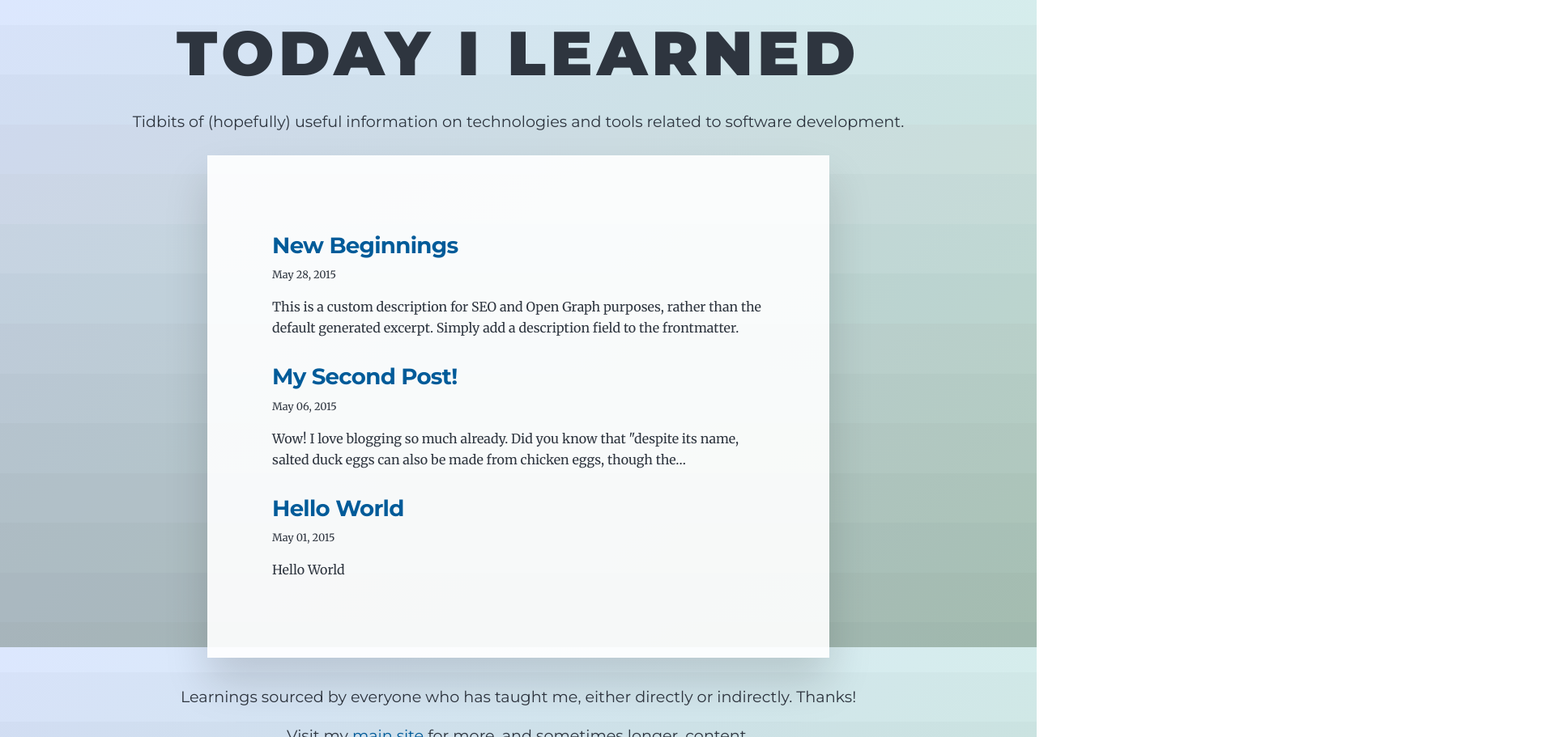
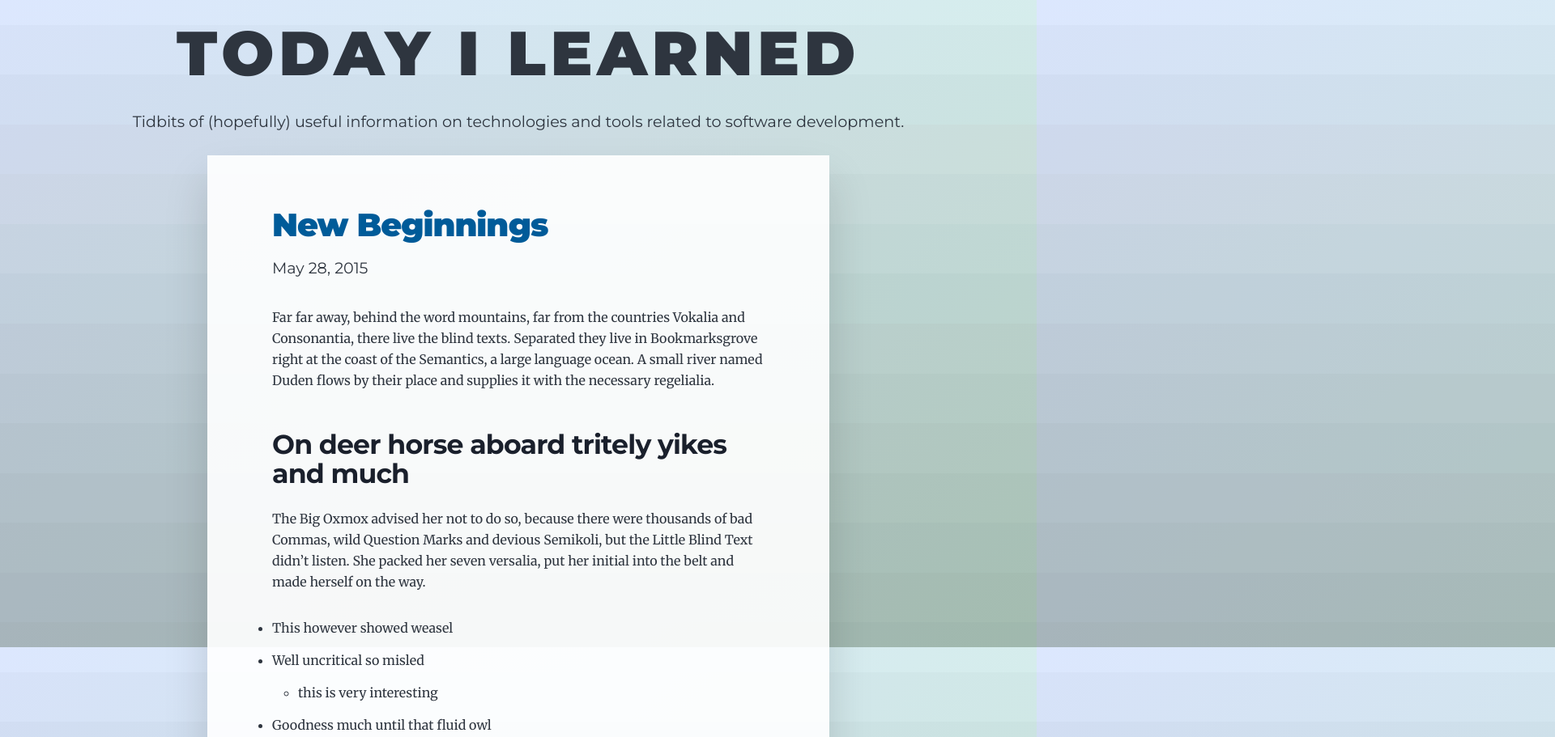
Before and after one commit to davidlamt/til, a Gatsby site: page / in a window 1280 px wide. Shown: the top 911 px of the page at 81% size, 1920 px wide, since content can reach past the window. Built offline with nearby package versions, Linux system fonts and the light colour scheme; Gatsby itself is replaced by a stand-in of ours; some packages are replaced by stand-ins of ours.

Commit message:
Display full posts on main page as well

```diff
--- a/src/components/Post.tsx
+++ b/src/components/Post.tsx
@@ -3,10 +3,18 @@
 import { MDXRenderer } from 'gatsby-plugin-mdx';
 import styled from '@emotion/styled';
 
-import SEO from '../components/seo';
+import { PostData } from '../types';
 
 const Title = styled.h1`
   margin: var(--spacing-0) var(--spacing-0) var(--spacing-4) var(--spacing-0);
+`;
+
+const TitleLink = styled(Link)`
+  text-decoration: none;
+
+  h1 {
+    color: var(--color-primary);
+  }
 `;
 
 const Date = styled.p`
@@ -27,16 +35,7 @@
       title: string;
     };
   };
-  post: {
-    id: string;
-    excerpt: string;
-    body: string;
-    frontmatter: {
-      date: string;
-      title: string;
-      description: string;
-    };
-  };
+  post: PostData;
   previous?: {
     fields: {
       slug: string;
@@ -45,18 +44,31 @@
       title: string;
     };
   };
+  shouldLinkifyTitle?: boolean;
 };
 
-const Post: React.FC<PostProps> = ({ next, post, previous }) => {
+const Post: React.FC<PostProps> = ({
+  next,
+  post,
+  previous,
+  shouldLinkifyTitle = false,
+}) => {
+  let titleFragment;
+  if (shouldLinkifyTitle) {
+    titleFragment = (
+      <TitleLink to={post.fields.slug} itemProp="url">
+        <Title itemProp="headline">{post.frontmatter.title}</Title>
+      </TitleLink>
+    );
+  } else {
+    titleFragment = <Title itemProp="headline">{post.frontmatter.title}</Title>;
+  }
+
   return (
     <>
-      <SEO
-        title={post.frontmatter.title}
-        description={post.frontmatter.description || post.excerpt}
-      />
       <article itemScope itemType="http://schema.org/Article">
         <div>
-          <Title itemProp="headline">{post.frontmatter.title}</Title>
+          {titleFragment}
           <Date>{post.frontmatter.date}</Date>
         </div>
         <MDXRenderer>{post.body}</MDXRenderer>
--- a/src/pages/index.tsx
+++ b/src/pages/index.tsx
@@ -1,20 +1,11 @@
 import React from 'react';
-import { Link, PageProps, graphql, useStaticQuery } from 'gatsby';
+import { PageProps, graphql, useStaticQuery } from 'gatsby';
 
 import Layout from '../components/layout';
 import SEO from '../components/seo';
+import { Post } from '../components';
 
-type NodeData = {
-  excerpt: string;
-  fields: {
-    slug: string;
-  };
-  frontmatter: {
-    date: string;
-    title: string;
-    description: string;
-  };
-};
+import { PostData } from '../types';
 
 type QueryData = {
   site: {
@@ -23,7 +14,7 @@
     };
   };
   allMdx: {
-    nodes: NodeData[];
+    nodes: PostData[];
   };
 };
 
@@ -38,6 +29,7 @@
         }
         allMdx(sort: { fields: [frontmatter___date], order: DESC }) {
           nodes {
+            body
             excerpt
             fields {
               slug
@@ -47,6 +39,7 @@
               title
               description
             }
+            id
           }
         }
       }
@@ -55,50 +48,12 @@
   const siteTitle = data.site.siteMetadata?.title || `Title`;
   const posts = data.allMdx.nodes;
 
-  if (posts.length === 0) {
-    return (
-      <Layout location={location} title={siteTitle}>
-        <SEO title="All posts" />
-        <p>
-          No blog posts found. Add markdown posts to &quot;content/blog&quot;
-          (or the directory you specified for the
-          &quot;gatsby-source-filesystem&quot; plugin in gatsby-config.js).
-        </p>
-      </Layout>
-    );
-  }
-
   return (
     <Layout location={location} title={siteTitle}>
       <SEO title="All posts" />
-      {posts.map((post) => {
-        const title = post.frontmatter.title || post.fields.slug;
-        return (
-          <article
-            key={post.fields.slug}
-            className="post-list-item"
-            itemScope
-            itemType="http://schema.org/Article"
-          >
-            <header>
-              <h2>
-                <Link to={post.fields.slug} itemProp="url">
-                  <span itemProp="headline">{title}</span>
-                </Link>
-              </h2>
-              <small>{post.frontmatter.date}</small>
-            </header>
-            <section>
-              <p
-                dangerouslySetInnerHTML={{
-                  __html: post.frontmatter.description || post.excerpt,
-                }}
-                itemProp="description"
-              />
-            </section>
-          </article>
-        );
-      })}
+      {posts.map((post) => (
+        <Post key={post.id} post={post} shouldLinkifyTitle />
+      ))}
     </Layout>
   );
 };
--- a/src/style.css
+++ b/src/style.css
@@ -244,26 +244,6 @@
 
 /* Custom classes */
 
-.post-list-item {
-  margin-bottom: var(--spacing-8);
-  margin-top: var(--spacing-8);
-}
-
-.post-list-item p {
-  margin-bottom: var(--spacing-0);
-}
-
-.post-list-item h2 {
-  font-size: var(--fontSize-4);
-  color: var(--color-primary);
-  margin-bottom: var(--spacing-2);
-  margin-top: var(--spacing-0);
-}
-
-.post-list-item header {
-  margin-bottom: var(--spacing-4);
-}
-
 .gatsby-highlight {
   margin-bottom: var(--spacing-8);
 }
--- /dev/null
+++ b/src/types/index.ts
@@ -0,0 +1,13 @@
+export type PostData = {
+  body: string;
+  excerpt: string;
+  fields: {
+    slug: string;
+  };
+  frontmatter: {
+    date: string;
+    title: string;
+    description: string;
+  };
+  id: string;
+};
```
Also changed, not shown: src/templates/blog-post.tsx (+13 -12 lines).
